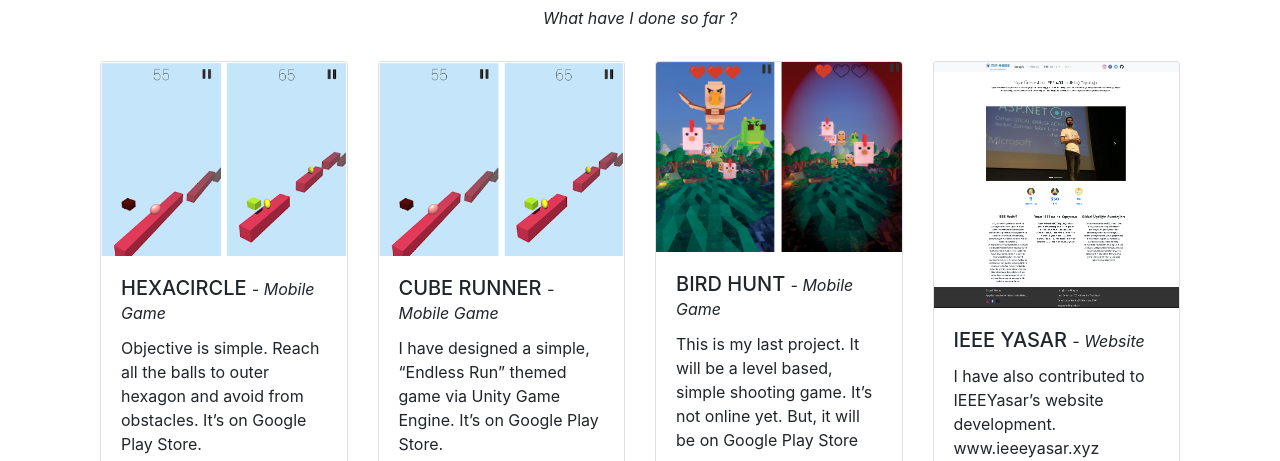
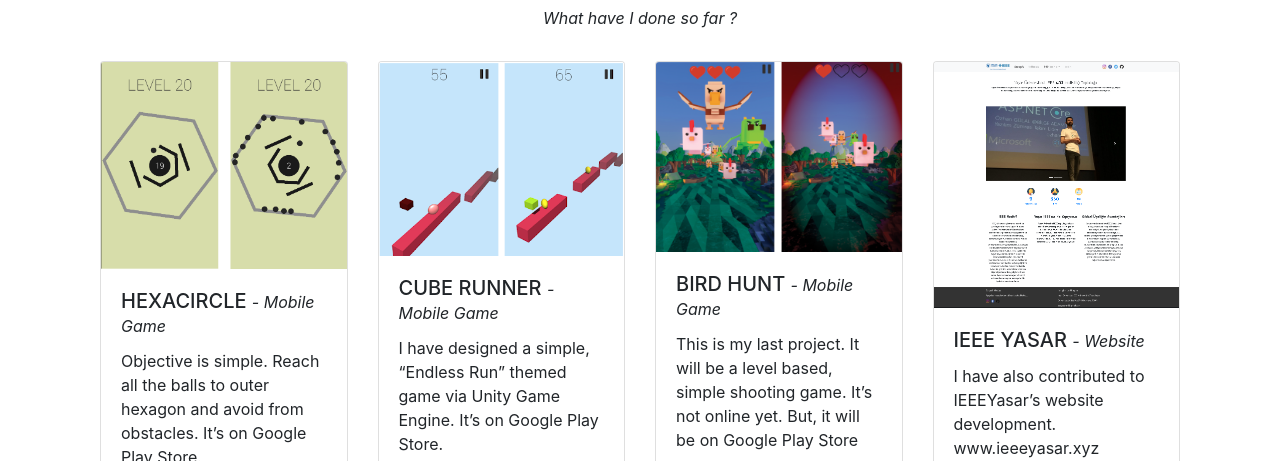
Before and after one commit to dogukansoysal/dogukansoysal, a plain HTML site: page index.html in a window 1280 px wide. Shown: the part 339-800 px from the top of the page. Drawn offline with nearby package versions, Linux system fonts and the light colour scheme; files that its build step writes are made by us from their sources.

Commit message:
Update index.html

```diff
--- a/index.html
+++ b/index.html
@@ -76,7 +76,7 @@
 			</br>
 			<div class="card-deck">
 				<div class="card">
-					<img class="card-img-top w-100" src="img/cube_runner1.png" alt="Card image cap">
+					<img class="card-img-top w-100" src="img/hexacircle_kapak_foto.png" alt="Card image cap">
 					<div class="card-body">
 						<h5 class="card-title">HEXACIRCLE <small><i>- Mobile Game</i></small></h5>
 						<p class="card-text">Objective is simple. Reach all the balls to outer hexagon and avoid from obstacles. It’s on Google Play Store.</p>
```
